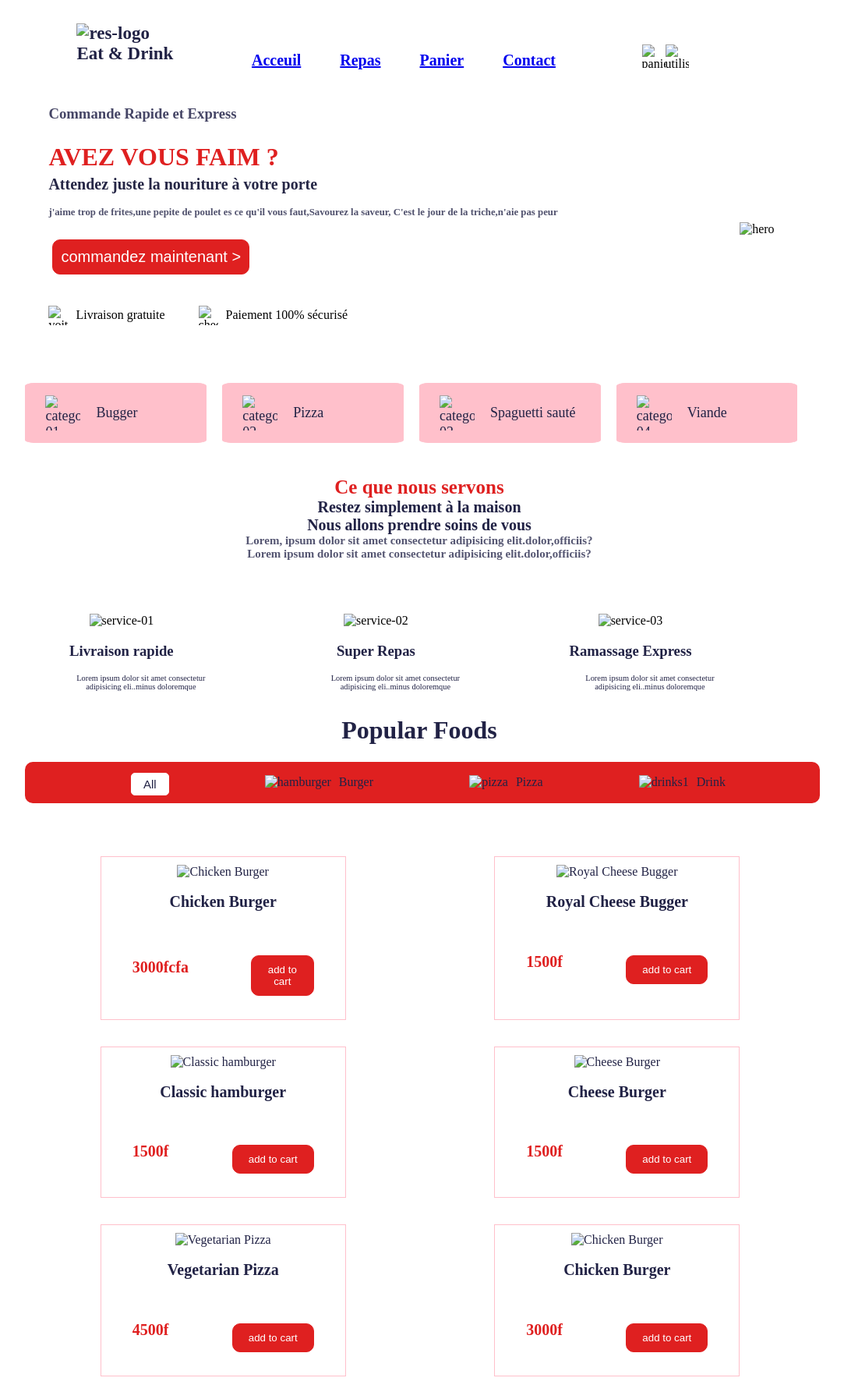
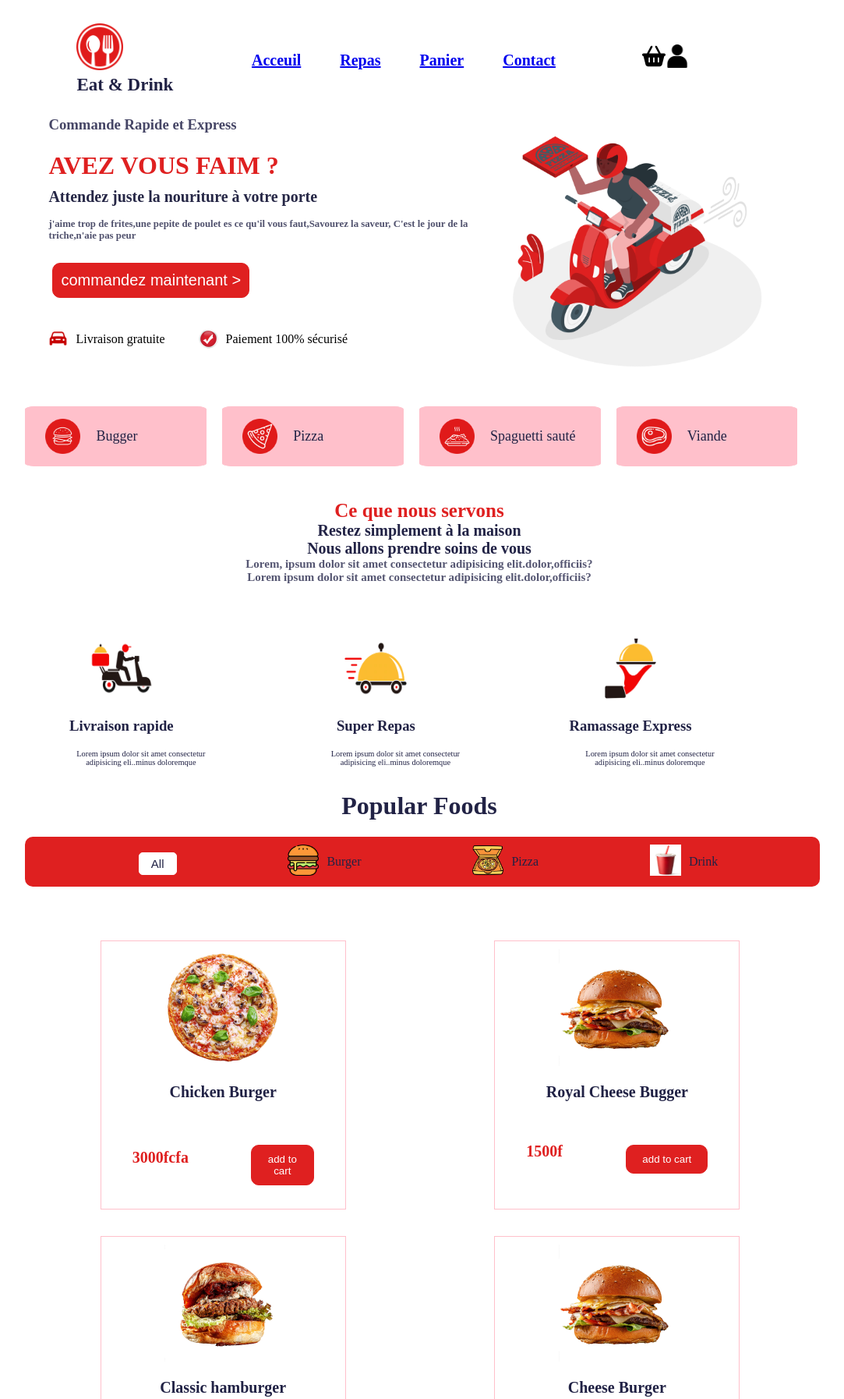
Before and after one commit to laichaMK/projet-Eat-and-Drink, a website: page index.html in a window 1280 px wide. Shown: the top 1794 px of the page at 78% size, without its empty margins (102-1185 px from the left). Drawn offline with Linux system fonts and the light colour scheme; files whose address does not match are found by name; a web font is replaced by a local one.

Commit message:
modification du chemin des images

```diff
--- a/index.html
+++ b/index.html
@@ -18,7 +18,7 @@
         <div id="bar">
 
             <div class="nav1">
-                <img src="../Projet Restaurant/images/res-logo.png" alt="res-logo" height="60px" width="60px">
+                <img src="./images/res-logo.png" alt="res-logo" height="60px" width="60px">
                 <br> Eat & Drink
             </div>
 
@@ -32,9 +32,9 @@
             </div>
 
             <div class="nav3">
-                <img src="../Projet Restaurant/icones/panier.svg" alt="panier" height="30px" width="30px">
-                <img src="../Projet Restaurant/icones/utilisateur.png" alt="utilisateur" height="30px" width="30px">
-                <img src="../Projet Restaurant/icones/bar-menu_icon-icons.com_70305.png" alt="bar-menu_icon-icons"
+                <img src="./icones/panier.svg" alt="panier" height="30px" width="30px">
+                <img src="./icones/utilisateur.png" alt="utilisateur" height="30px" width="30px">
+                <img src="./icones/bar-menu_icon-icons.com_70305.png" alt="bar-menu_icon-icons"
                     height="30px" width="30px" class="icone3">
 
             </div>
@@ -55,11 +55,11 @@
 
                         <div class="livraison">
                             <div class="livraison1">
-                                <img src="../Projet Restaurant/icones/icone-de-voiture-symbole-png-rouge.png" alt="voiture" height="25px"
+                                <img src="./icones/icone-de-voiture-symbole-png-rouge.png" alt="voiture" height="25px"
                                     width="25px"> <span> Livraison gratuite </span>
                             </div>
                             <div class="livraison1">
-                                <img src="../Projet Restaurant/icones/icone validation.jpg" alt="check" height="25px" width="25px">
+                                <img src="./icones/icone validation.jpg" alt="check" height="25px" width="25px">
                                 <span>Paiement 100% sécurisé </span>
                             </div>
                         </div>
@@ -67,7 +67,7 @@
 
 
             <div class="hero">
-                <img src="../Projet Restaurant/images/hero.png" alt="hero" width="350px" height="350">
+                <img src="./images/hero.png" alt="hero" width="350px" height="350">
             </div>
 
         </div>
@@ -77,19 +77,19 @@
 
         <div class="head3">
             <div class="categorie">
-                <img src="../Projet Restaurant/images/category-01.png" alt="category-01" height="45px" width="45px">
+                <img src="./images/category-01.png" alt="category-01" height="45px" width="45px">
                 <span>Bugger</span>
             </div>
             <div class="categorie">
-                <img src="../Projet Restaurant/images/category-02.png " alt="category-02" height="45px" width="45pxpx">
+                <img src="./images/category-02.png " alt="category-02" height="45px" width="45pxpx">
                 <span>Pizza</span>
             </div>
             <div class="categorie">
-                <img src="../Projet Restaurant/images/category-03.png" alt="category-03" height="45px" width="45px">
+                <img src="./images/category-03.png" alt="category-03" height="45px" width="45px">
                 <span>Spaguetti sauté</span>
             </div>
             <div class="categorie">
-                <img src="../Projet Restaurant/images/category-04.png" alt="category-04" height="45px"
+                <img src="./images/category-04.png" alt="category-04" height="45px"
                     width="45px"><span>Viande</span>
             </div>
         </div>
@@ -105,19 +105,19 @@
 
         <div class="head5">
             <div class="repas">
-                <img src="../Projet Restaurant/images/service-01.png" alt="service-01" height="80px" width="80px">
+                <img src="./images/service-01.png" alt="service-01" height="80px" width="80px">
                 <h3> Livraison rapide </h3>
                 <p>Lorem ipsum dolor sit amet consectetur <br> adipisicing eli..minus doloremque</p>
             </div>
 
             <div class="repas">
-                <img src="../Projet Restaurant/images/service-02.png" alt="service-02" height="80px" width="80px">
+                <img src="./images/service-02.png" alt="service-02" height="80px" width="80px">
                 <h3>Super Repas </h3>
                 <p>Lorem ipsum dolor sit amet consectetur <br> adipisicing eli..minus doloremque</p>
             </div>
 
             <div class="repas">
-                <img src="../Projet Restaurant/images/service-03.png" alt="service-03" height="80px" width="80px">
+                <img src="./images/service-03.png" alt="service-03" height="80px" width="80px">
                 <h3>Ramassage Express</h3>
                 <p>Lorem ipsum dolor sit amet consectetur <br> adipisicing eli..minus doloremque</p>
             </div>
@@ -135,18 +135,18 @@
             <div> <button>All</button></div>
 
             <div class="hamburger">
-                <div><img src="../Projet Restaurant/images/hamburger.png" alt="hamburger" height="40px" width="40px">
+                <div><img src="./images/hamburger.png" alt="hamburger" height="40px" width="40px">
                 </div>
                 <div><span>Burger</span></div>
             </div>
 
             <div class="hamburger">
-                <div><img src="../Projet Restaurant/images/pizza (1).png" alt="pizza" height="40px" width="40px"></div>
+                <div><img src="./images/pizza (1).png" alt="pizza" height="40px" width="40px"></div>
                 <div><span>Pizza</span></div>
             </div>
 
             <div class="hamburger">
-                <div><img src="../Projet Restaurant/images/drinks1.jpg" alt="drinks1" height="40px" width="40px"></div>
+                <div><img src="./images/drinks1.jpg" alt="drinks1" height="40px" width="40px"></div>
                 <div><span>Drink</span></div>
             </div>
 
@@ -157,7 +157,7 @@
         <section>
             <div class="container1">
                 <div class="img1">
-                    <img src="../Projet Restaurant/images/product_2.3.jpg" alt="Chicken Burger" height="150px"
+                    <img src="./images/product_2.3.jpg" alt="Chicken Burger" height="150px"
                         width="150px">
                     <h2>Chicken Burger</h2>
                     <div class="lesprix">
@@ -168,7 +168,7 @@
 
 
                 <div class="img1">
-                    <img src="../Projet Restaurant/images/product_01.1.jpg" alt="Royal Cheese Bugger" height="150px"
+                    <img src="./images/product_01.1.jpg" alt="Royal Cheese Bugger" height="150px"
                         width="150px">
                     <h2>Royal Cheese Bugger</h2>
                     <div class="lesprix">
@@ -179,7 +179,7 @@
 
 
                 <div class="img1">
-                    <img src="../Projet Restaurant/images/product_01.3.jpg" alt="Classic hamburger" height="150px"
+                    <img src="./images/product_01.3.jpg" alt="Classic hamburger" height="150px"
                         width="150px">
                     <h2>Classic hamburger</h2>
                     <div class="lesprix">
@@ -189,7 +189,7 @@
                 </div>
 
                 <div class="img1">
-                    <img src="../Projet Restaurant/images/product_01.1.jpg" alt="Cheese Burger" height="150px"
+                    <img src="./images/product_01.1.jpg" alt="Cheese Burger" height="150px"
                         width="150px">
                     <h2>Cheese Burger</h2>
                     <div class="lesprix">
@@ -199,7 +199,7 @@
                 </div>
 
                 <div class="img1">
-                    <img src="../Projet Restaurant/images/product_2.1.jpg" alt="Vegetarian Pizza" height="150px"
+                    <img src="./images/product_2.1.jpg" alt="Vegetarian Pizza" height="150px"
                         width="150px">
                     <h2>Vegetarian Pizza</h2>
                     <div class="lesprix">
@@ -209,7 +209,7 @@
                 </div>
 
                 <div class="img1">
-                    <img src="../Projet Restaurant/images/product_2.2.jpg" alt="Chicken Burger" height="150px"
+                    <img src="./images/product_2.2.jpg" alt="Chicken Burger" height="150px"
                         width="150px">
                     <h2>Chicken Burger</h2>
                     <div class="lesprix">
@@ -224,7 +224,7 @@
             <div class="container2">
 
                 <div class="img1">
-                    <img src="../Projet Restaurant/images/product_4.3.png" alt="maxican green wave" height="150px"
+                    <img src="./images/product_4.3.png" alt="maxican green wave" height="150px"
                         width="150px">
                     <h2>Maxican green Wave</h2>
                     <div class="lesprix">
@@ -234,7 +234,7 @@
                 </div>
 
                 <div class="img1">
-                    <img src="../Projet Restaurant/images/product_3.1.jpg" alt="double Cheese margharita" height="150px"
+                    <img src="./images/product_3.1.jpg" alt="double Cheese margharita" height="150px"
                         width="150px">
                     <h2>Double Cheese Margharita </h2>
                     <div class="lesprix">
@@ -244,7 +244,7 @@
                 </div>
 
                 <div class="img1">
-                    <img src="../Projet Restaurant/images/product_4.2.jpg" alt="pizza with musharoon" height="150px"
+                    <img src="./images/product_4.2.jpg" alt="pizza with musharoon" height="150px"
                         width="150px">
                     <h2>Pizza with Musharoon</h2>
                     <div class="lesprix">
@@ -258,7 +258,7 @@
             <h1 class="drink">Drinks</h1>
             <div class="container2">
                 <div class="img1">
-                    <img src="../Projet Restaurant/images/drinks1.jpg" alt="Coca-cola" height="150px" width="150px">
+                    <img src="./images/drinks1.jpg" alt="Coca-cola" height="150px" width="150px">
                     <h2>Coca-cola</h2>
                     <div class="lesprix">
                         <span>1500f</span>
@@ -267,7 +267,7 @@
                 </div>
 
                 <div class="img1">
-                    <img src="../Projet Restaurant/images/fanta.png" alt="Fanta" height="150px" width="150px">
+                    <img src="./images/fanta.png" alt="Fanta" height="150px" width="150px">
                     <h2>Fanta</h2>
                     <div class="lesprix">
                         <span>1500f</span>
@@ -276,7 +276,7 @@
                 </div>
 
                 <div class="img1">
-                    <img src="../Projet Restaurant/images/Pepsi.jpg" alt="Pepsi" height="150px" width="150px">
+                    <img src="./images/Pepsi.jpg" alt="Pepsi" height="150px" width="150px">
                     <h2>Pepsi</h2>
                     <div class="lesprix">
                         <span>1500f</span>
@@ -341,12 +341,12 @@
             </div>
 
             <div>
-                <img src="../Projet Restaurant/icones/facebook-icone-rouge.png" alt="facebook-icone-rouge" width="25px">
-                <img src="../Projet Restaurant/icones/icone-twitter-ronde-rouge.png" alt="icone-twitter-ronde-rouge"
+                <img src="./icones/facebook-icone-rouge.png" alt="facebook-icone-rouge" width="25px">
+                <img src="./icones/icone-twitter-ronde-rouge.png" alt="icone-twitter-ronde-rouge"
                     width="25px">
-                <img src="../Projet Restaurant/icones/tiktok-live-studio-33929-0.jpg" alt="tiktok-live-studio-33929-0"
+                <img src="./icones/tiktok-live-studio-33929-0.jpg" alt="tiktok-live-studio-33929-0"
                     width="25px" class="tiktok">
-                <img src="../Projet Restaurant/icones/youtube.bin" alt="youtube" width="25px">
+                <img src="./icones/youtube.bin" alt="youtube" width="25px">
             </div>
 
 
```
